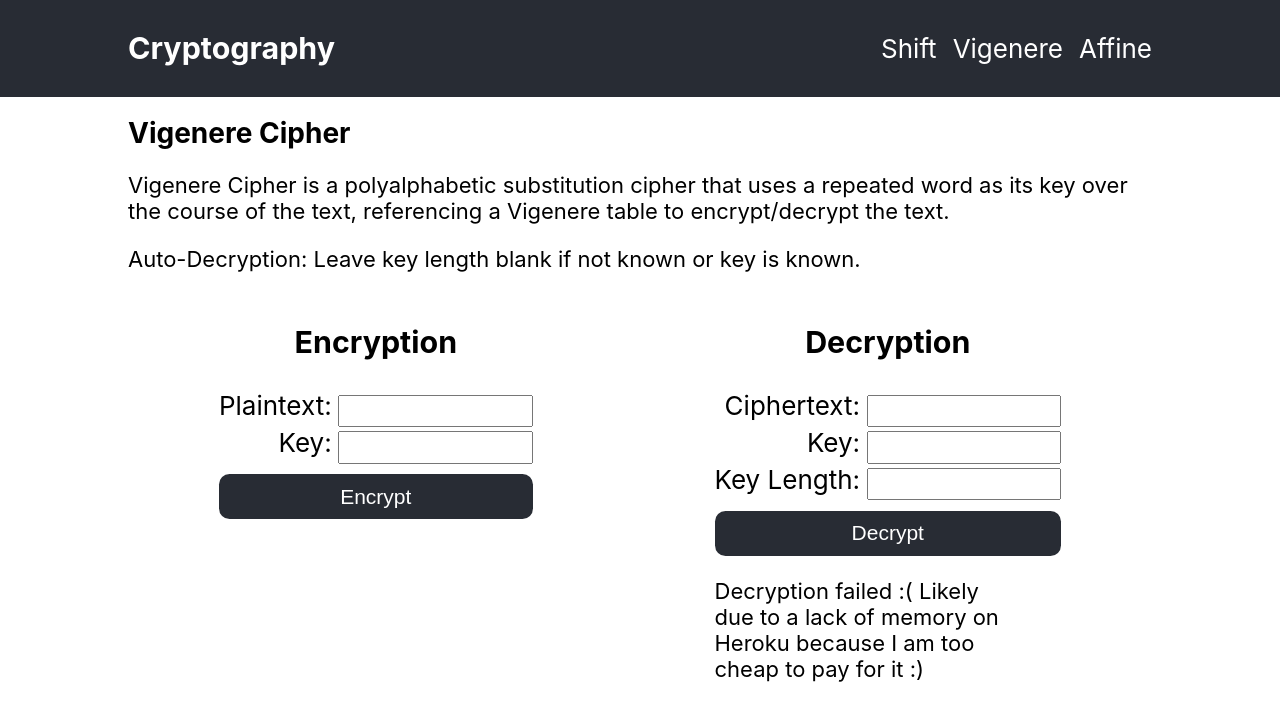
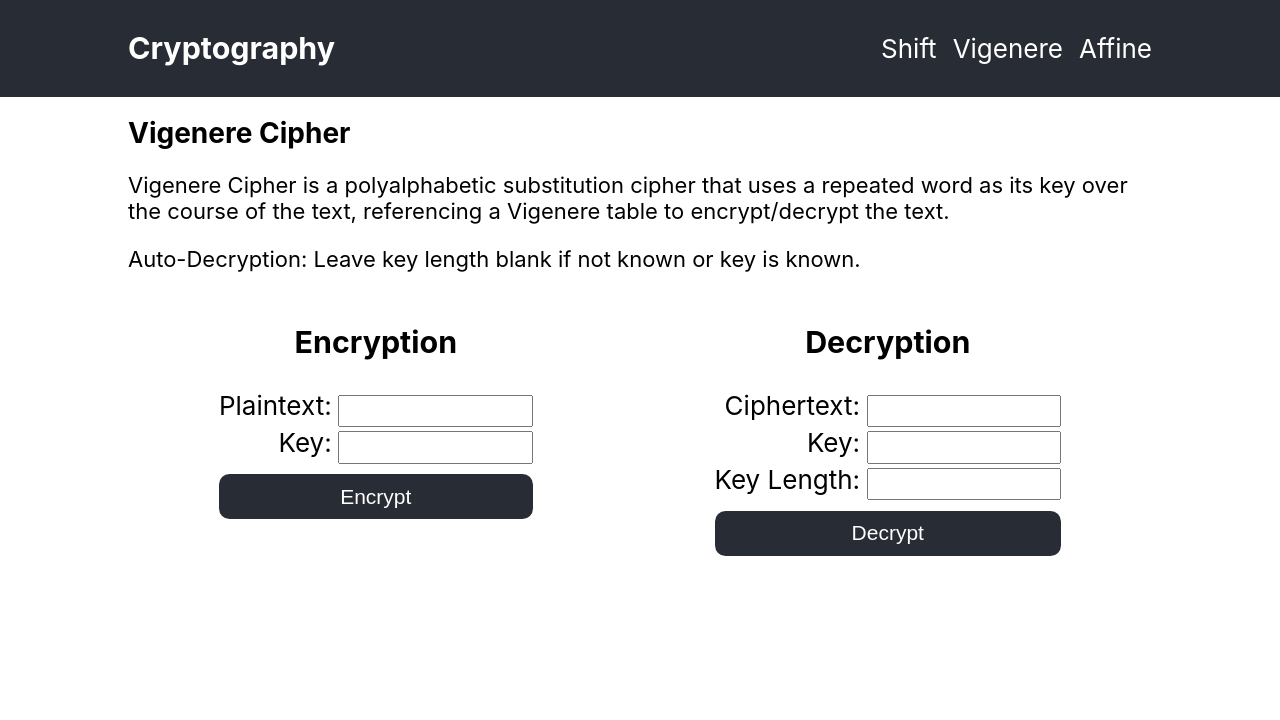
Before and after one commit to scfount/crypto_webapp, a React (Create React App) app in the folder frontend/: page /#/vigenere in a window 1280 px wide. Shown: the top 720 px of the page. Built offline with nearby package versions, Linux system fonts and the light colour scheme.

Commit message:
adjust error to show only when hit

```diff
--- a/frontend/src/components/vigenere/VigenereDecrypt.js
+++ b/frontend/src/components/vigenere/VigenereDecrypt.js
@@ -86,7 +86,7 @@ function VigenereDecrypt() {
                         {JSON.parse(response.data.plaintext).map((decryption) =>
                             <Card text={decryption['text']} shiftKey={decryption['key']} key={decryption['text']} />)}
                     </div>}
-                {response.status != 200 &&
+                {response.status === 500 || response.status === 503 &&
                     <div>
                         <p>Decryption failed :( Likely due to a lack of memory on Heroku because I am too cheap to pay for it :)</p>
                     </div>}
```
